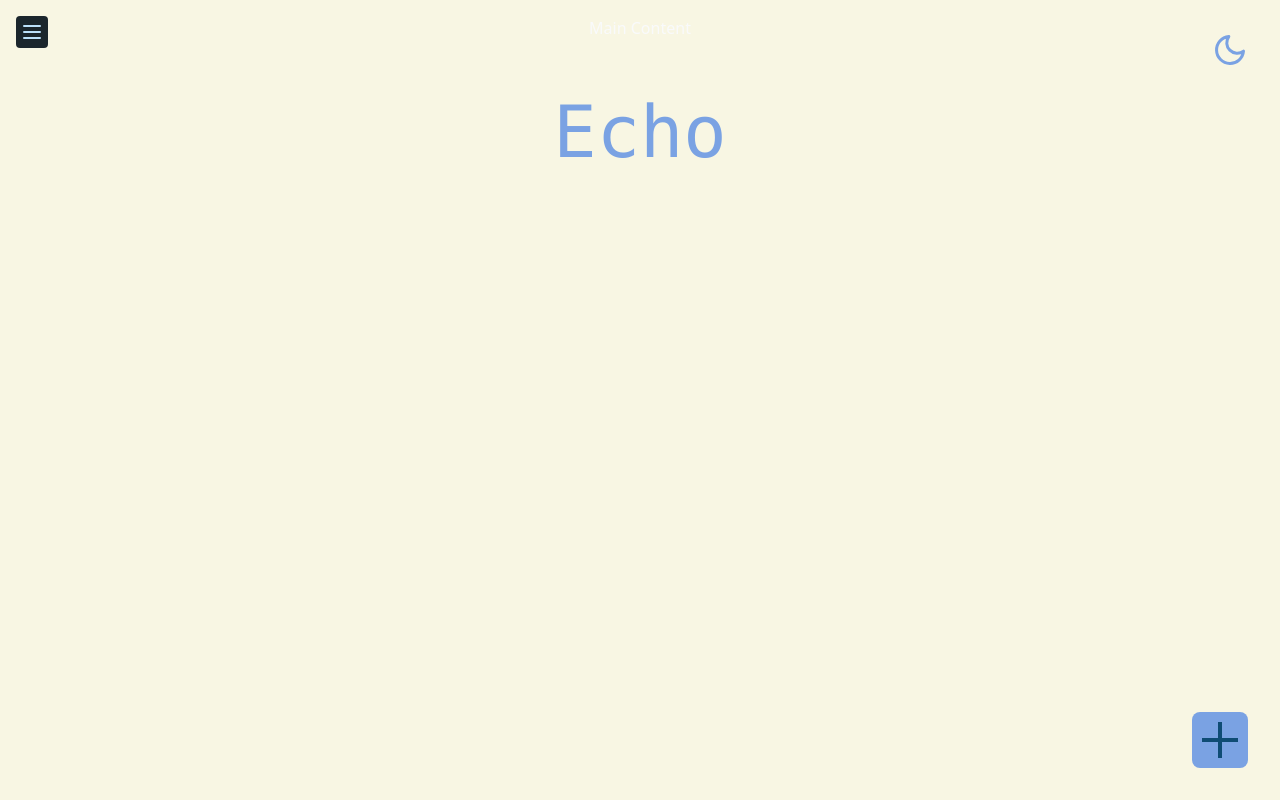
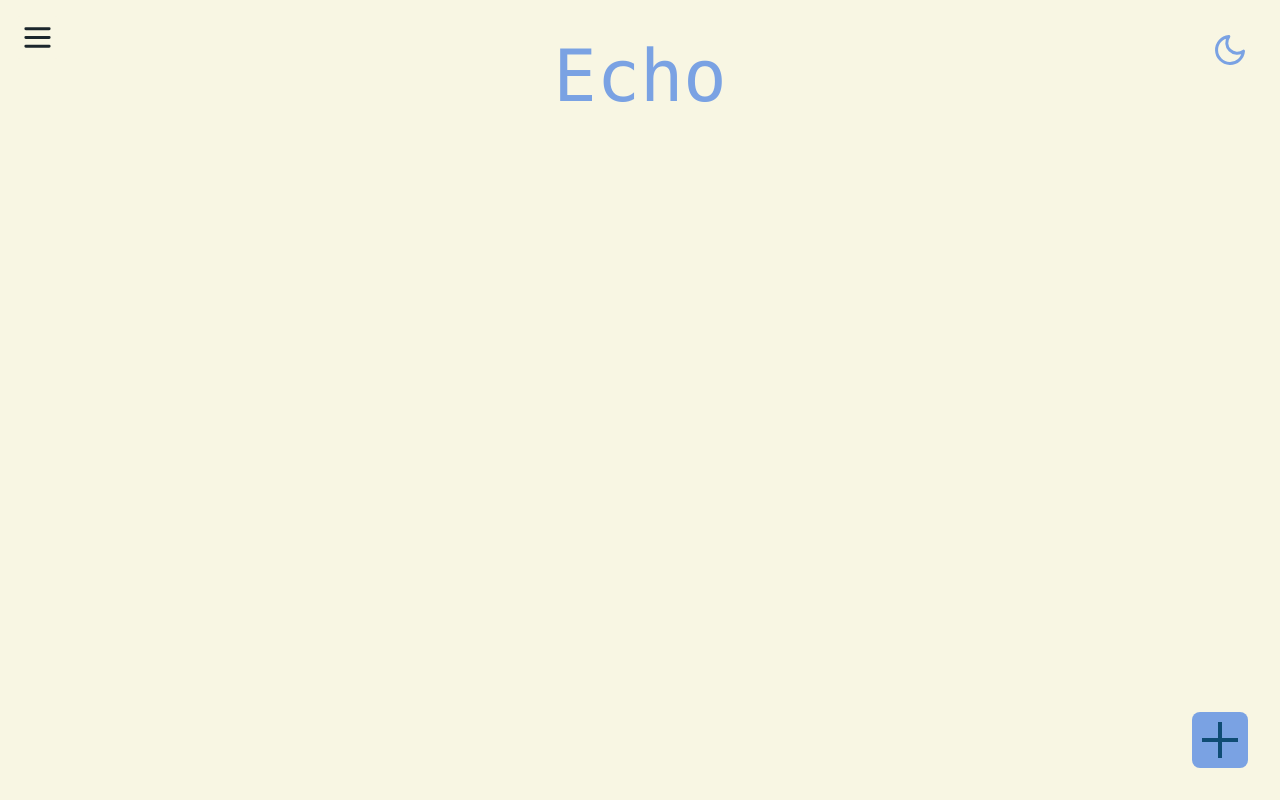
Before and after one commit to amitsuthar69/echo, a React (Vite) app: page / in a window 1280 px wide. Built offline with nearby package versions, Linux system fonts and the light colour scheme.

Commit message:
feat: color-scheme-refactor

```diff
--- a/src/components/SideBar.jsx
+++ b/src/components/SideBar.jsx
@@ -17,19 +17,16 @@ export default function SideBar() {
       </button>
 
       <aside
-        className={`fixed inset-y-0 left-0 w-64 bg-gray-800 text-white transform transition-transform duration-200 ease-in-out ${
+        className={`fixed inset-y-0 left-0 w-96 bg-light-blue-400 dark:bg-dark-blue-300 text-white transform transition-transform duration-200 ease-in-out ${
           isSidebarOpen ? "translate-x-0" : "-translate-x-full"
         }`}
       >
-        <ul className="mt-12">
+        <ul className="mt-20">
           <li className="p-4">Item 1</li>
           <li className="p-4">Item 2</li>
           <li className="p-4">Item 3</li>
         </ul>
       </aside>
-      <main className="flex-grow p-4 text-gray-50">
-        <h1>Main Content</h1>
-      </main>
     </div>
   );
 }
@@ -43,15 +40,15 @@ function HamburgerMenu({ toggleSidebar }) {
   };
 
   return (
-    <div className="bg-[#1B262C] p-1 rounded">
+    <div className="bg-light-blue-100 dark:bg-dark-blue-400  p-1 rounded">
       <svg
-        width="24"
-        height="24"
+        width="35"
+        height="35"
         viewBox="0 0 24 24"
         fill="none"
         xmlns="http://www.w3.org/2000/svg"
         onClick={handleClick}
-        className="text-custom-blue"
+        className="dark:text-light-blue-200 text-dark-blue-400"
       >
         {isOpen ? (
           <>
--- a/tailwind.config.js
+++ b/tailwind.config.js
@@ -5,7 +5,14 @@ export default {
   theme: {
     extend: {
       colors: {
-        "custom-blue": "#BBE1FA",
+        "light-blue-100": "#F8F6E3",
+        "light-blue-200": "#97E7E1",
+        "light-blue-300": "#6AD4DD",
+        "light-blue-400": "#7AA2E3",
+        "dark-blue-100": "#BBE1FA",
+        "dark-blue-200": "#3282B8",
+        "dark-blue-300": "#0F4C75",
+        "dark-blue-400": "#1B262C",
       },
     },
   },
```
